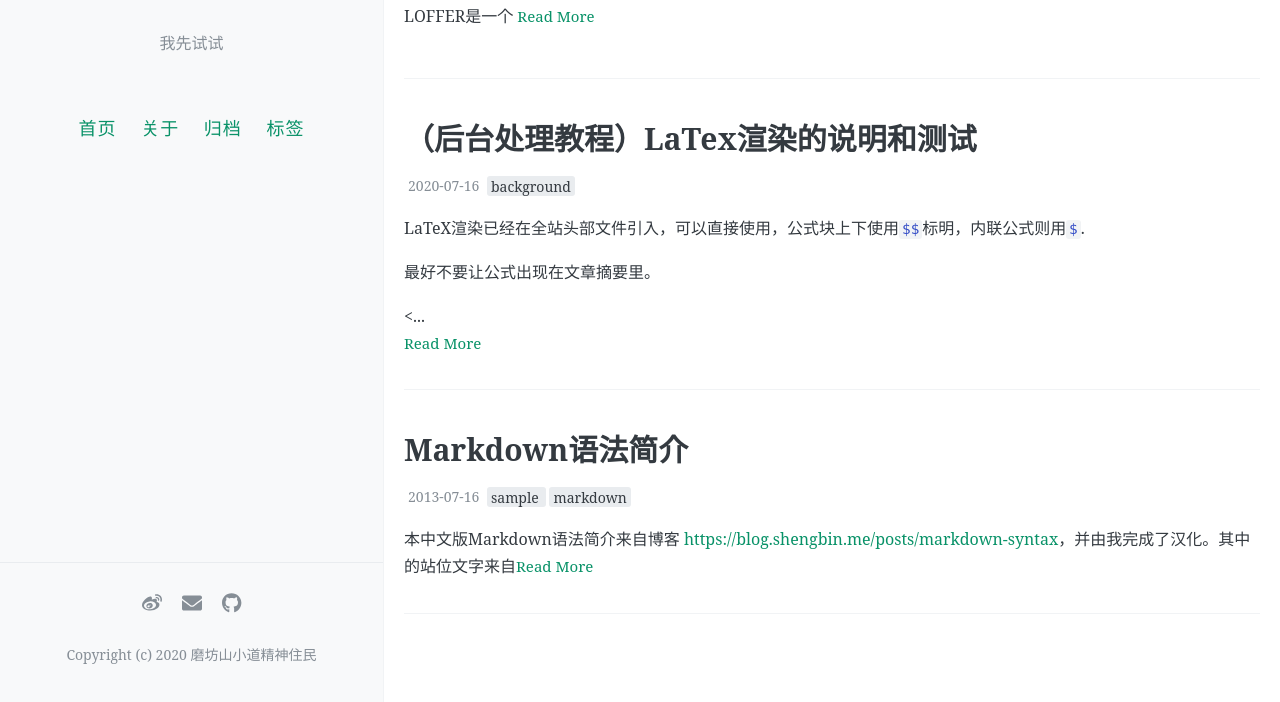
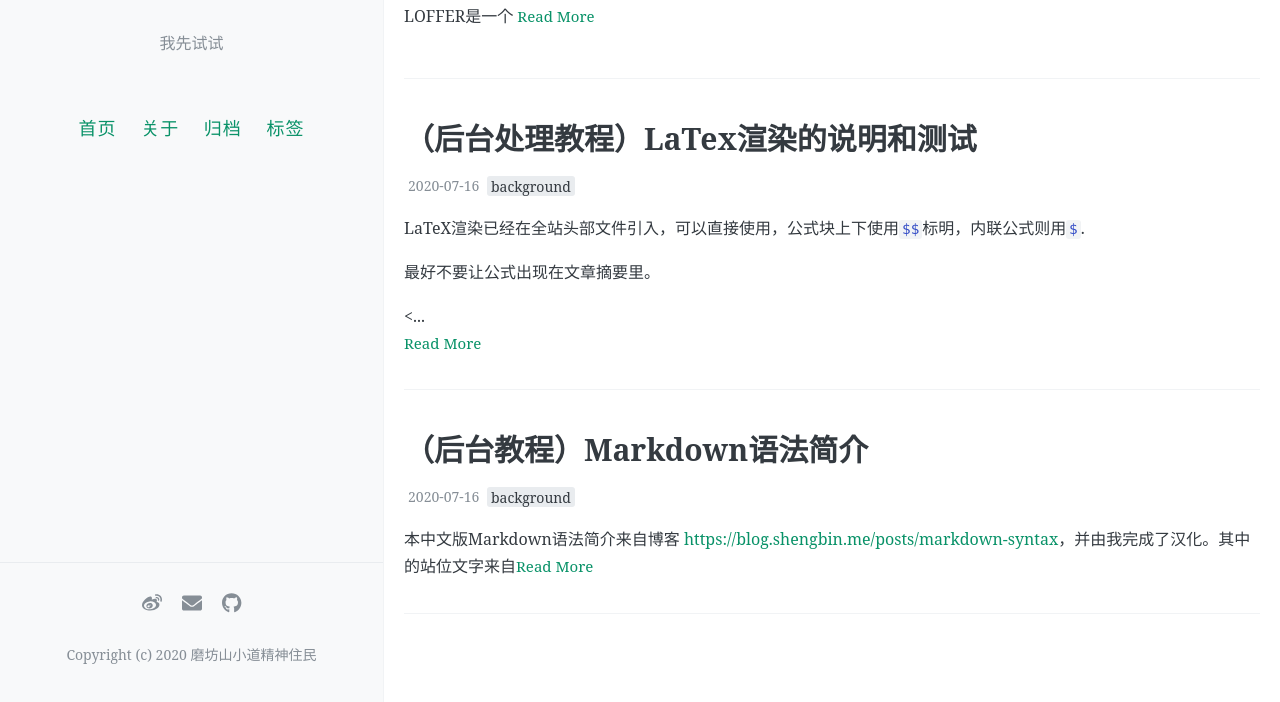
Before and after one commit to archerdominique/LOAFER, a Jekyll site: the page built from index.html, in a window 1280 px wide and 1037 px high. Shown: the part 335-1037 px from the top of the window. Built offline with Jekyll 4.4.1, drawn with Linux system fonts in a browser that asks for light colours; the list of posts is cut into pages by our own code; comment, search, counter and statistics services are not loaded.

Commit message:
Update 2013-07-16-chinese-markdown-cheatsheet.md

```diff
--- a/_posts/2013-07-16-chinese-markdown-cheatsheet.md
+++ b/_posts/2013-07-16-chinese-markdown-cheatsheet.md
@@ -1,9 +1,9 @@
 ---
 layout: post
-title: Markdown语法简介
-date: 2013-07-16
+title: （后台教程）Markdown语法简介
+date: 2020-07-16
 Author: Shengbin
-tags: [sample, markdown]
+tags: [background]
 comments: true
 toc: true
 ---
```
